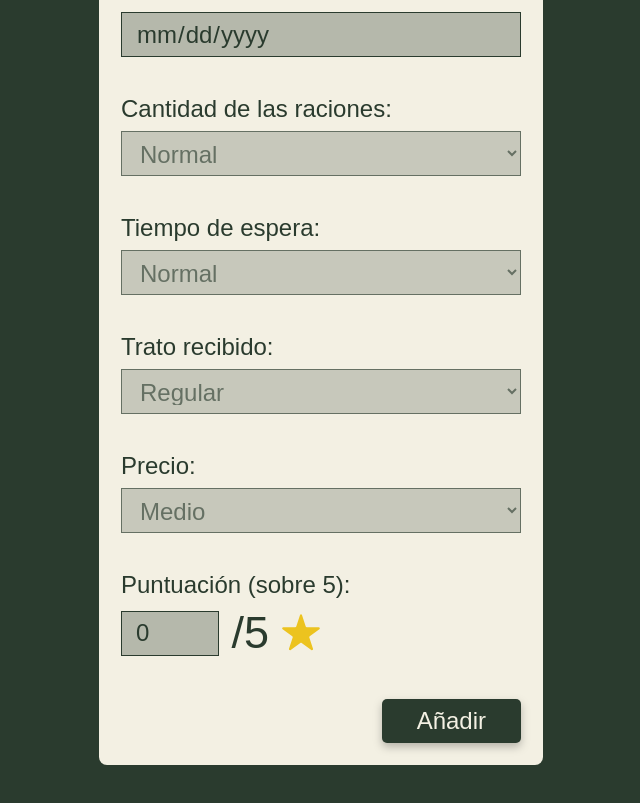
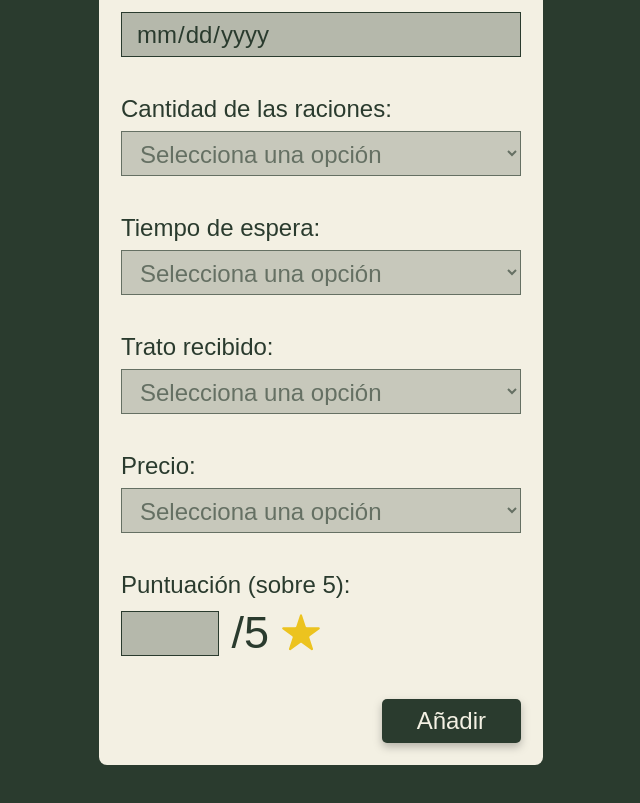
Before and after one commit to Ivet19/Bocados-front, a React (Vite) app: page /add-restaurant in a window 1280 px wide. Shown: the part 1185-1988 px from the top of the page, without its empty margins (319-959 px from the left). Built offline with nearby package versions, Linux system fonts and the light colour scheme; no server answers; a web font is replaced by a local one.

Commit message:
Update properties initial values in restaurantForm

```diff
--- a/src/restaurant/components/RestaurantForm/RestaurantForm.tsx
+++ b/src/restaurant/components/RestaurantForm/RestaurantForm.tsx
@@ -16,12 +16,12 @@ const RestaurantForm: React.FC<RestaurantFormProps> = ({ action }) => {
     imageUrl: "",
     description: "",
     isVisited: false,
+    servingsAmount: undefined,
+    waitTime: undefined,
+    customerService: undefined,
+    priceCategory: undefined,
+    rating: undefined,
     visitDate: "",
-    servingsAmount: "Normal",
-    waitTime: "Normal",
-    customerService: "Regular",
-    priceCategory: "Medio",
-    rating: 0,
   };
 
   const [restaurantData, setRestaurantData] = useState(initialRestaurantData);
@@ -87,8 +87,25 @@ const RestaurantForm: React.FC<RestaurantFormProps> = ({ action }) => {
   ): Promise<void> => {
     event.preventDefault();
 
-    await action(restaurantData);
+    const cleanedData = { ...restaurantData };
 
+    if (!cleanedData.isVisited) {
+      delete cleanedData.visitDate;
+      delete cleanedData.servingsAmount;
+      delete cleanedData.waitTime;
+      delete cleanedData.customerService;
+      delete cleanedData.priceCategory;
+      delete cleanedData.rating;
+    } else {
+      if (!cleanedData.visitDate) delete cleanedData.visitDate;
+      if (!cleanedData.servingsAmount) delete cleanedData.servingsAmount;
+      if (!cleanedData.waitTime) delete cleanedData.waitTime;
+      if (!cleanedData.customerService) delete cleanedData.customerService;
+      if (!cleanedData.priceCategory) delete cleanedData.priceCategory;
+      if (cleanedData.rating === 0) delete cleanedData.rating;
+    }
+
+    await action(cleanedData);
     navigate("/");
   };
 
@@ -186,7 +203,7 @@ const RestaurantForm: React.FC<RestaurantFormProps> = ({ action }) => {
             type="date"
             id="visitDate"
             className="restaurant-form__control"
-            value={restaurantData.visitDate}
+            value={restaurantData.visitDate ?? ""}
             onChange={changeRestaurantData}
             disabled={!isVisited}
           />
@@ -198,7 +215,7 @@ const RestaurantForm: React.FC<RestaurantFormProps> = ({ action }) => {
           <select
             id="servingsAmount"
             className="restaurant-form__control"
-            value={restaurantData.servingsAmount}
+            value={restaurantData.servingsAmount ?? ""}
             onChange={changeRestaurantData}
             disabled={!isVisited}
           >
@@ -215,7 +232,7 @@ const RestaurantForm: React.FC<RestaurantFormProps> = ({ action }) => {
           <select
             id="waitTime"
             className="restaurant-form__control"
-            value={restaurantData.waitTime}
+            value={restaurantData.waitTime ?? ""}
             onChange={changeRestaurantData}
             disabled={!isVisited}
           >
@@ -232,7 +249,7 @@ const RestaurantForm: React.FC<RestaurantFormProps> = ({ action }) => {
           <select
             id="customerService"
             className="restaurant-form__control"
-            value={restaurantData.customerService}
+            value={restaurantData.customerService ?? ""}
             onChange={changeRestaurantData}
             disabled={!isVisited}
           >
@@ -251,7 +268,7 @@ const RestaurantForm: React.FC<RestaurantFormProps> = ({ action }) => {
           <select
             id="priceCategory"
             className="restaurant-form__control"
-            value={restaurantData.priceCategory}
+            value={restaurantData.priceCategory ?? ""}
             onChange={changeRestaurantData}
             disabled={!isVisited}
           >
@@ -273,7 +290,7 @@ const RestaurantForm: React.FC<RestaurantFormProps> = ({ action }) => {
               step={0.1}
               id="rating"
               className="restaurant-form__control restaurant-form__control--rating"
-              value={restaurantData.rating}
+              value={restaurantData.rating ?? ""}
               onChange={changeRating}
               disabled={!isVisited}
             />
```
